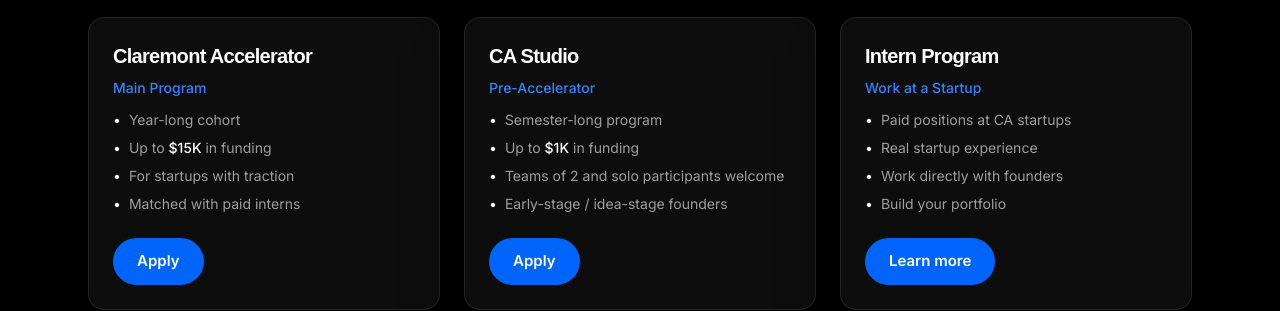
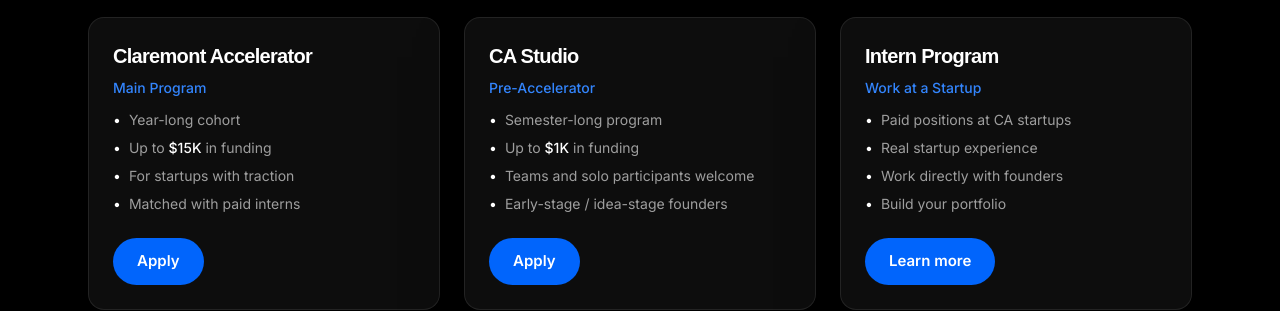
Before and after one commit to aarontzhang/claremontaccelerator, a Next.js app: page / in a window 1280 px wide. Shown: the part 1401-1712 px from the top of the page. Built offline with nearby package versions, Linux system fonts and the light colour scheme; a web font is replaced by a local one.

Commit message:
Update CA Studio team-eligibility copy to drop team-size cap

```diff
--- a/src/app/found/page.tsx
+++ b/src/app/found/page.tsx
@@ -175,7 +175,7 @@
                 <div>
                   <h4 className="text-white font-bold mb-3">Who Should Apply</h4>
                   <ul className="text-[var(--muted-light)] space-y-2">
-                    <li>• Teams of 2 or solo participants welcome</li>
+                    <li>• Teams and solo participants welcome</li>
                     <li>• Early-stage or idea-stage</li>
                     <li>• Looking to validate and build your first MVP</li>
                     <li>• Want a pathway to the main accelerator</li>
--- a/src/app/page.tsx
+++ b/src/app/page.tsx
@@ -239,7 +239,7 @@
                   </li>
                   <li className="flex items-start gap-2">
                     <span className="text-white">•</span>
-                    <span>Teams of 2 and solo participants welcome</span>
+                    <span>Teams and solo participants welcome</span>
                   </li>
                   <li className="flex items-start gap-2">
                     <span className="text-white">•</span>
```
